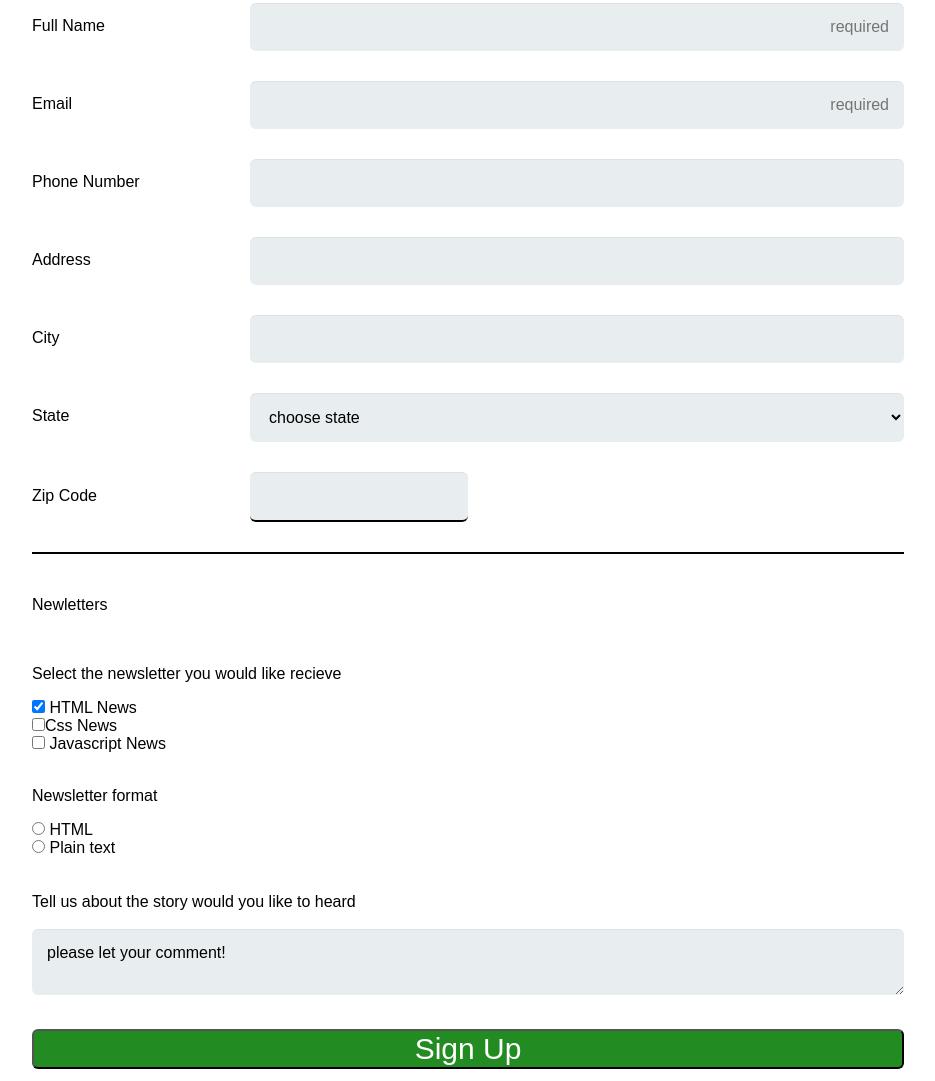
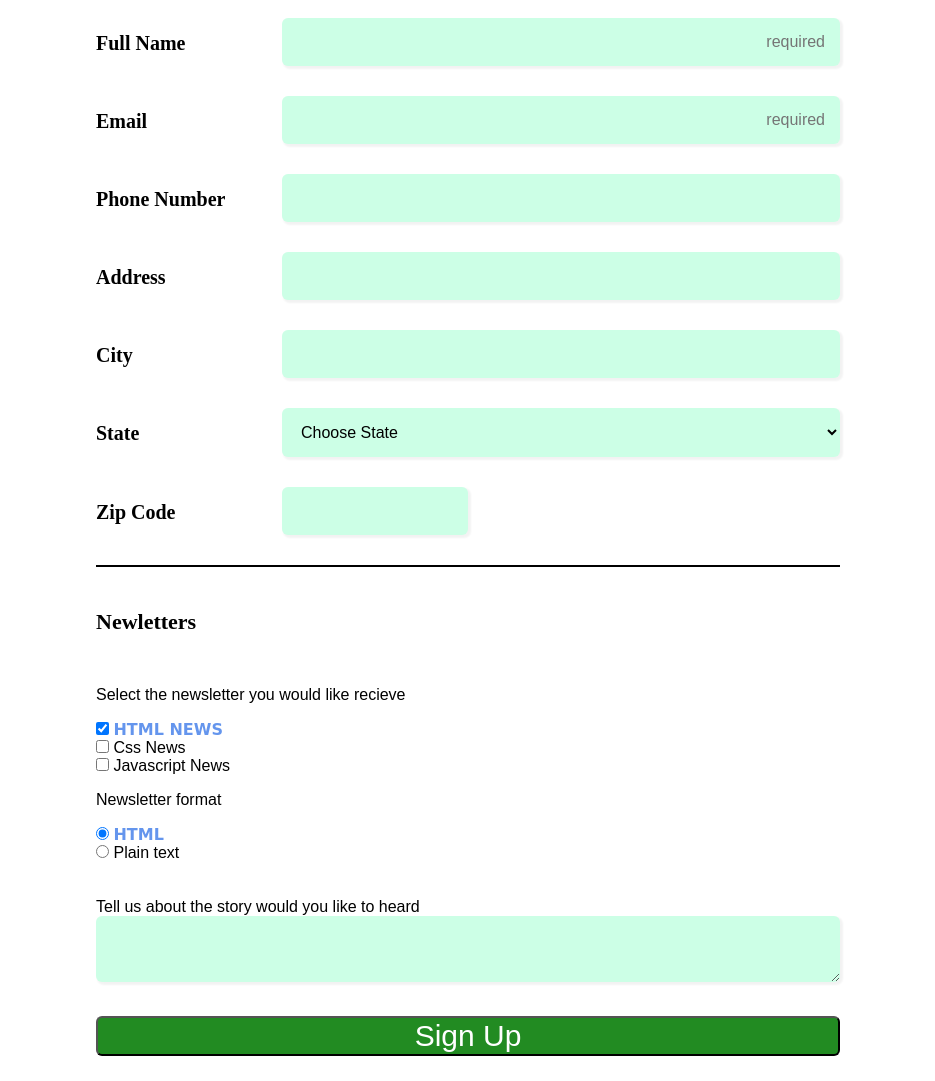
Before and after one commit to AlejandroBryan/formpages-io, a plain HTML site: page index.html in a window 1280 px wide. Shown: the part 394-1475 px from the top of the page, without its empty margins (172-1107 px from the left). Drawn offline with Linux system fonts and the light colour scheme; a web font is replaced by a local one.

Commit message:
Add files via upload

```diff
--- a/css/style.css
+++ b/css/style.css
@@ -4,14 +4,15 @@
 }
 
 body {
+
+
+	margin: 0 auto;
 	background-color: white;
-	margin: 0 auto;
-
 }
 
 .wrapper {
 
-	max-width: 768;
+	max-width: 768px;
 	min-width: 320px;
 
 }
@@ -24,11 +25,13 @@ form {
 
 h1 {
 	color: white;
-	background-color: blue;
+	background: radial-gradient(circle, rgba(63, 94, 251, 1) 0%, rgba(252, 70, 107, 1) 100%);
 	text-transform: uppercase;
 	margin-top: 0;
 	padding: 25px 0;
 	text-align: center;
+	font-family: 'Alata', sans-serif;
+
 
 }
 
@@ -47,7 +50,16 @@ h2 {
 
 legend {
 	padding: 30px 0;
+	font-size: 22px;
+	font-weight: 700;
+	font-family: 'Jomolhari', serif;
 }
+
+/********general section******/
+/********general section******/
+/********general section******/
+/********general section******/
+
 
 .user-info,
 .user-contact {
@@ -56,33 +68,32 @@ legend {
 
 }
 
-.user-info label{
+.user-info label {
 	margin-bottom: 12px;
+	font-family: 'Baskervville', serif;
+	font-size: 20px;
+	font-weight: 600;
 }
 
 .user-info:last-child {
 	border-bottom: 2px solid black;
 }
-::placeholder{
+
+::placeholder {
 	text-align: right;
 }
 
 #zip {
 	width: 50%;
-	border-bottom: 2px solid black;
+
 }
 
 
 input[type="text"],
 input[type="email"],
-input[type="number"],
 input[type="tel"],
-input[type="field"],
-input[type="url"],
 textarea,
 select {
-	background: rgba(255, 255, 255, 0.1);
-	border: white;
 	border-radius: 6px;
 	font-size: 16px;
 	height: auto;
@@ -90,14 +101,71 @@ select {
 	outline: 0;
 	padding: 15px;
 	width: 100%;
-	background-color: #e8eeef;
-	box-shadow: 0 1px 0 rgba(0, 0, 0, 0.05) inset;
+	background-color: #ccffe6;
+	box-shadow: 2px 2px 2px 1px rgba(0, 0, 0, 0.05);
 	margin-bottom: 30px;
+	border: white;
 }
+
+/*********animation section***********/
+/*********animation section***********/
+/*********animation section***********/
+/*********animation section***********/
+/*********animation section***********/
+
+input[type="text"]:focus {
+	background: white;
+	transform: scale(1.2);
+	color: black;
+}
+
+input[type="tel"]:focus {
+	background: white;
+	transform: scale(1.2);
+	color: black;
+
+}
+
+input[type="email"]:focus {
+
+	background: white;
+	transform: scale(1.2);
+	color: black;
+
+}
+
+select:focus {
+	transform: scale(1.2);
+	background-color: white;
+	color: black;
+}
+
+textarea:focus {
+	transform: scale(1.1);
+	background-color: white;
+	color: black;
+	border: 2px solid black;
+}
+
 
 fieldset {
 	border: none;
 }
+
+input[type="radio"],
+input[type="checkbox"] {
+	display: inline-block;
+
+}
+
+input:checked + label {
+	color: cornflowerblue;
+	font-weight: 600;
+	font-family: 'Neucha', cursive;
+	text-transform: uppercase;
+	;
+}
+
 
 input[type="button"] {
 
@@ -105,8 +173,19 @@ input[type="button"] {
 	width: 100%;
 	border-radius: 6px;
 	font-size: 30px;
-	color: white
+	color: white;
+	transition: all 1s;
+
 }
+
+input[type="button"]:hover {
+
+	background-color: whitesmoke;
+	color: forestgreen;
+	transform: scale(1.1);
+}
+
+/******media queries*****/
 
 @media (min-width: 768px) {
 	.user-contact .user-info {
--- a/index.html
+++ b/index.html
@@ -8,6 +8,7 @@
 	<meta name="viewport" content="width=device-width, initial-scale=1.0">
 	<link rel="stylesheet" href="css/normalize.css" type="text/css">
 	<link rel="stylesheet" href="css/style.css" type="text/css">
+	<link href="https://fonts.googleapis.com/css?family=Alata|Baskervville|Jomolhari|Neucha&display=swap" rel="stylesheet">
 
 </head>
 
@@ -20,14 +21,19 @@
 		<p class="p1">Lorem Ipsum is simply dummy text of the printing and typesetting industry.</p>
 
 
-		<!---contact information --->
+		<!--contact information-->
+
+
 		<form>
 			<fieldset class="user-contact">
+
+
 				<legend>Contact Information</legend>
 
 
 				<div class="user-info">
-					<label for="name ">Full Name</label> <input type="text" name="name" id="name" placeholder="required" required>
+					<label for="name">Full Name</label>
+					<input type="text" name="name" id="name" placeholder="required" required>
 
 
 				</div>
@@ -38,25 +44,25 @@
 
 				</div>
 				<div class="user-info">
-					<label for="phone ">Phone Number</label>
+					<label for="phone">Phone Number</label>
 					<input type="tel" name="phone" id="phone">
 
 				</div>
 				<div class="user-info">
-					<label for="address ">Address</label>
-					<input type="field" name="address" id="address"><br />
+					<label for="address">Address</label>
+					<input type="text" name="address" id="address"><br />
 				</div>
 				<div class="user-info">
 
 					<label for="city">City</label>
-					<input type="field" name="city" id="city">
+					<input type="text" name="city" id="city">
 					<br />
 				</div>
 
 				<div class="user-info">
 					<label for="i-state">State</label>
-					<select name="i-state" id="state">
-						<option value="">choose state</option>
+					<select name="state" id="i-state">
+						<option value="">Choose State</option>
 						<option value="AL">Alabama</option>
 						<option value="AK">Alaska</option>
 						<option value="AZ">Arizona</option>
@@ -113,7 +119,7 @@
 				</div>
 				<div class="user-info">
 					<label for="zip">Zip Code</label>
-					<input type="number" name="zip" id="zip" pattern="[0-9]{5}]">
+					<input type="text" name="zip" id="zip" pattern="[0-9]{5}]">
 
 
 				</div>
@@ -126,20 +132,23 @@
 
 
 				<p>Select the newsletter you would like recieve</p>
-				<input type="checkbox" name="newsletter_news" value="html" checked> HTML News<br>
-				<input type="checkbox" name="newsletter_news" value="css">Css News<br>
-				<input type="checkbox" name="newsletter_news" value="javascript"> Javascript News<br><br>
+				<input type="checkbox" name="newsletter_news" id="html-text" value="html-text" checked="checked">
+				<label for="html-text">HTML News</label><br />
+				<input type="checkbox" name="newsletter_news" id="css-text" value="css">
+				<label for="css-text">Css News</label><br />
+				<input type="checkbox" name="newsletter_news" id="javascript-text" value="javascript">
+				<label for="javascript-text">Javascript News</label><br />
 
 
 				<p>Newsletter format</p>
 
-				<input type="radio" id="html" name="text_selection">
+				<input type="radio" id="html" name="text_selection" checked="checked">
 				<label for="html">HTML</label><br />
 
 
 
-				<input type="radio" id="plan-text" name="text_selection">
-				<label for="plain-text">Plain text</label>
+				<input type="radio" id="text-plan" name="text_selection">
+				<label for="text-plan">Plain text</label>
 
 				<br />
 				<br />
@@ -149,11 +158,10 @@
 
 				<label for="comment">Tell us about the story would you like to heard</label>
 				<br />
-				<br />
+
 
 
 				<textarea id="comment" name="user-_comment">
-please let your comment!
 </textarea>
 				<input type="button" value="Sign Up">
 
```
